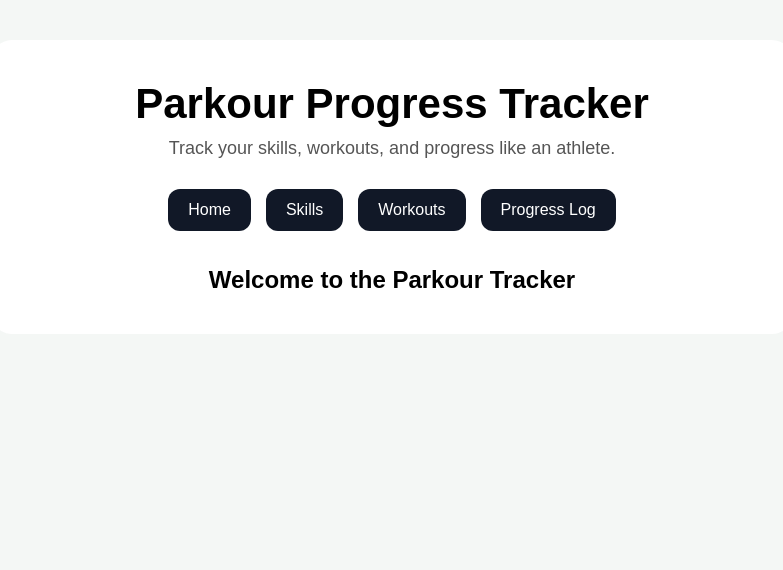
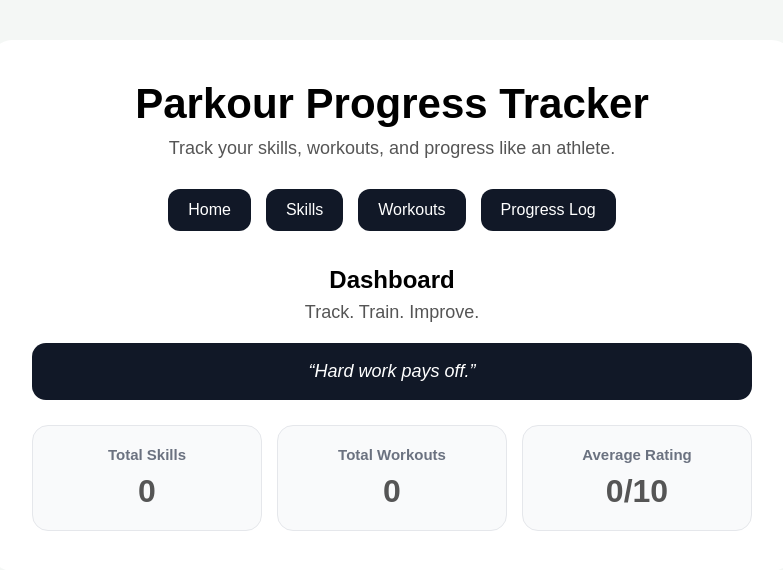
Before and after one commit to YoussefDalil24/parkour-progress-tracker, a React (Vite) app: page / in a window 1280 px wide. Shown: the top 570 px of the page, without its empty margins (248-1031 px from the left). Built offline with nearby package versions, Linux system fonts and the light colour scheme.

Commit message:
Add dynamic dashboard stats

```diff
--- a/src/App.css
+++ b/src/App.css
@@ -102,3 +102,56 @@ body {
   color: white;
   cursor: pointer;
 }
+
+.subtitle {
+  margin-top: 8px;
+  color: #6b7280;
+}
+
+.dashboard-grid {
+  margin-top: 25px;
+  display: grid;
+  grid-template-columns: repeat(3, 1fr);
+  gap: 15px;
+}
+
+.stat-card {
+  background: #f9fafb;
+  border: 1px solid #e5e7eb;
+  padding: 20px;
+  border-radius: 16px;
+}
+
+.stat-card h3 {
+  font-size: 15px;
+  color: #6b7280;
+}
+
+.stat-card p {
+  margin-top: 10px;
+  font-size: 32px;
+  font-weight: bold;
+}
+
+.quote-box {
+  margin-top: 20px;
+  background: #111827;
+  color: white;
+  padding: 18px;
+  border-radius: 14px;
+  font-size: 18px;
+  font-style: italic;
+  text-align: center;
+}
+
+.learning {
+  background: #e5e7eb;
+}
+
+.improving {
+  background: #fef3c7;
+}
+
+.mastered {
+  background: #dcfce7;
+}
--- a/src/App.jsx
+++ b/src/App.jsx
@@ -1,13 +1,37 @@
-import { useState } from 'react'
+import { useEffect, useState } from 'react'
 import './App.css'
 
 import Home from './pages/Home'
 import Skills from './pages/Skills'
 import Workouts from './pages/Workouts'
 import ProgressLog from './pages/ProgressLog'
-
+ ``
 function App() {
   const [currentPage, setCurrentPage] = useState('home')
+  const [stats, setStats] = useState({
+  totalSkills: 0,
+  totalWorkouts: 0,
+  averageRating: 0
+})
+
+useEffect(() => {
+  const savedSkills = JSON.parse(localStorage.getItem('skills')) || []
+  const savedWorkouts = JSON.parse(localStorage.getItem('workouts')) || []
+  const savedLogs = JSON.parse(localStorage.getItem('logs')) || []
+
+  const totalRatings = savedLogs.reduce((sum, log) => {
+    return sum + Number(log.rating)
+  }, 0)
+
+  const averageRating =
+    savedLogs.length > 0 ? Math.round(totalRatings / savedLogs.length) : 0
+
+  setStats({
+    totalSkills: savedSkills.length,
+    totalWorkouts: savedWorkouts.length,
+    averageRating: averageRating
+  })
+}, [currentPage])
 
   return (
     <div className="app">
@@ -23,7 +47,13 @@ function App() {
         </div>
 
         <div className="page-content">
-          {currentPage === 'home' && <Home />}
+          {currentPage === 'home' && (
+            <Home
+              totalSkills={stats.totalSkills}
+              totalWorkouts={stats.totalWorkouts}
+              averageRating={stats.averageRating}
+            />
+            )}
           {currentPage === 'skills' && <Skills />}
           {currentPage === 'workouts' && <Workouts />}
           {currentPage === 'progress' && <ProgressLog />}
--- a/src/pages/Home.jsx
+++ b/src/pages/Home.jsx
@@ -1,5 +1,30 @@
-function Home() {
-  return <h2>Welcome to the Parkour Tracker</h2>
+function Home({ totalSkills, totalWorkouts, averageRating }) {
+  return (
+    <div>
+      <h2>Dashboard</h2>
+      <p className="subtitle">Track. Train. Improve.</p>
+      <div className="quote-box">
+        “Hard work pays off.”
+         </div>
+
+      <div className="dashboard-grid">
+        <div className="stat-card">
+          <h3>Total Skills</h3>
+          <p>{totalSkills}</p>
+        </div>
+
+        <div className="stat-card">
+          <h3>Total Workouts</h3>
+          <p>{totalWorkouts}</p>
+        </div>
+
+        <div className="stat-card">
+          <h3>Average Rating</h3>
+          <p>{averageRating}/10</p>
+        </div>
+      </div>
+    </div>
+  )
 }
 
 export default Home
--- a/src/pages/Skills.jsx
+++ b/src/pages/Skills.jsx
@@ -27,7 +27,7 @@ function Skills() {
     setNewSkill('')
   }
 
-  const deleteSkill = (index) => {
+    const deleteSkill = (index) => {
     const updatedSkills = skills.filter((_, skillIndex) => skillIndex !== index)
     setSkills(updatedSkills)
   }
@@ -71,7 +71,7 @@ function Skills() {
 
     setSkills(updatedSkills)
   }}
-  className="skill-status"
+  className={`skill-status ${skill.status.toLowerCase()}`}
 >
   <option>Learning</option>
   <option>Improving</option>
```
